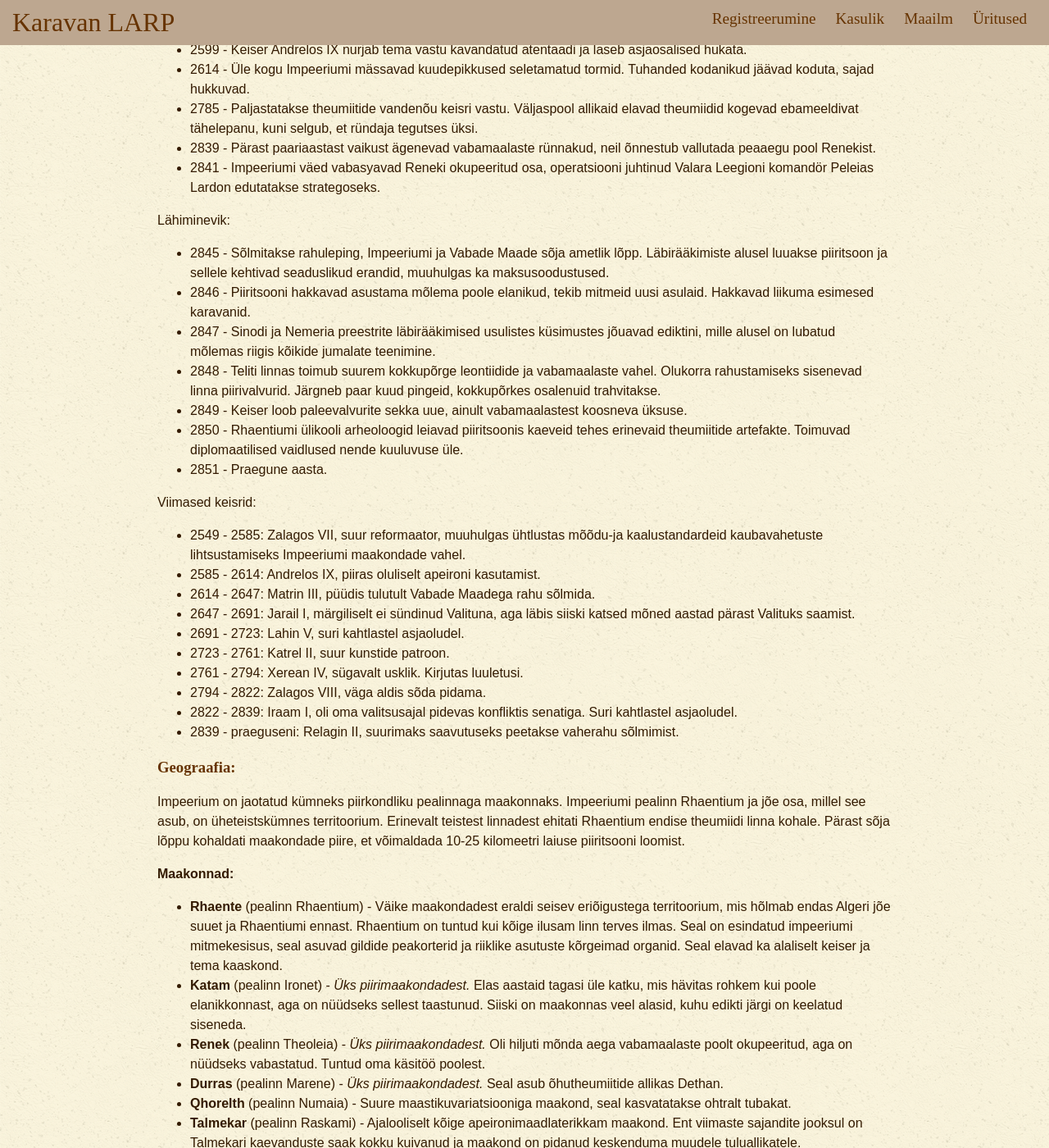
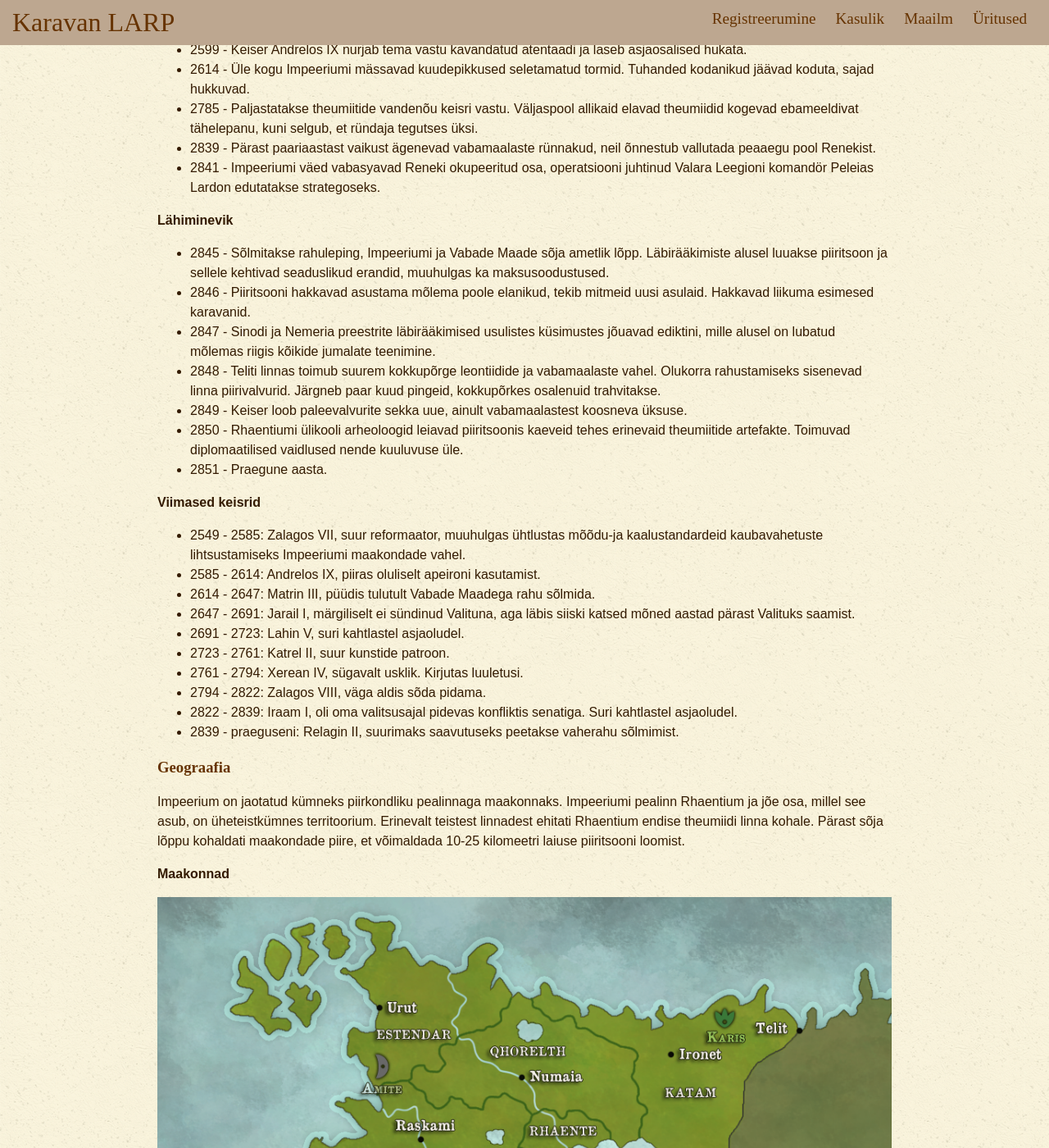
Before and after one commit to karavanlarp/karavanlarp.github.io, a Jekyll site: the page built from est/world/leonte.md, in a window 1280 px wide and 1400 px high, scrolled down 1259 px. Shown: the whole window at 82% size. Built offline with Jekyll 4.4.1, drawn with Linux system fonts in a browser that asks for light colours; some web fonts are replaced; some of the changed text lies outside the part shown.

Commit message:
leonte kaardid

```diff
--- a/est/world/leonte.md
+++ b/est/world/leonte.md
@@ -4,7 +4,7 @@ title: Leonte Impeerium
 ---
 ## Leonte Impeerium
 
-### Üldinfo:
+### Üldinfo
 
 * Pealinn: Rhaentium
 * Pindala: u 2 925 200 ruutkilomeetrit
@@ -59,7 +59,7 @@ Lähiminevik:
 * 2850 - Rhaentiumi ülikooli arheoloogid leiavad piiritsoonis kaeveid tehes erinevaid theumiitide artefakte. Toimuvad diplomaatilised vaidlused nende kuuluvuse üle.
 * 2851 - Praegune aasta.
 
-Viimased keisrid:
+**Viimased keisrid**
 
 * 2549 - 2585: Zalagos VII, suur reformaator, muuhulgas ühtlustas mõõdu-ja kaalustandardeid kaubavahetuste lihtsustamiseks Impeeriumi maakondade vahel.
 * 2585 - 2614: Andrelos IX, piiras oluliselt apeironi kasutamist.
@@ -72,11 +72,13 @@ Viimased keisrid:
 * 2822 - 2839: Iraam I, oli oma valitsusajal pidevas konfliktis senatiga. Suri kahtlastel asjaoludel.
 * 2839 - praeguseni: Relagin II, suurimaks saavutuseks peetakse vaherahu sõlmimist.
 
-### Geograafia:
+### Geograafia
 
-Impeerium on jaotatud kümneks piirkondliku pealinnaga maakonnaks. Impeeriumi pealinn Rhaentium ja jõe osa, millel see asub, on üheteistskümnes territoorium. Erinevalt teistest linnadest ehitati Rhaentium endise theumiidi linna kohale. Pärast sõja lõppu kohaldati maakondade piire, et võimaldada 10-25 kilomeetri laiuse piiritsooni loomist.
+Impeerium on jaotatud kümneks piirkondliku pealinnaga maakonnaks. Impeeriumi pealinn Rhaentium ja jõe osa, millel see asub, on üheteistkümnes territoorium. Erinevalt teistest linnadest ehitati Rhaentium endise theumiidi linna kohale. Pärast sõja lõppu kohaldati maakondade piire, et võimaldada 10-25 kilomeetri laiuse piiritsooni loomist.
 
-**Maakonnad:**
+**Maakonnad**
+
+![Maakonnakaart](https://karavanlarp.github.io/img/map/Leonte_counties.png)
 
 * **Rhaente** (pealinn Rhaentium) - Väike maakondadest eraldi seisev eriõigustega territoorium, mis hõlmab endas Algeri jõe suuet ja Rhaentiumi ennast. Rhaentium on tuntud kui kõige ilusam linn terves ilmas. Seal on esindatud impeeriumi mitmekesisus, seal asuvad gildide peakorterid ja riiklike asutuste kõrgeimad organid. Seal elavad ka alaliselt keiser ja tema kaaskond.
 * **Katam** (pealinn Ironet) - *Üks piirimaakondadest.* Elas aastaid tagasi üle katku, mis hävitas rohkem kui poole elanikkonnast, aga on nüüdseks sellest taastunud. Siiski on maakonnas veel alasid, kuhu edikti järgi on keelatud siseneda.
@@ -90,7 +92,9 @@ Impeerium on jaotatud kümneks piirkondliku pealinnaga maakonnaks. Impeeriumi pe
 * **Kalath** (pealinn Lomor) - Kalathi marmor on tuntud kui kõige eksklusiivsem ja kallim ehitusmaterjal. Sellest on ehitatud keisripalee ja enamus suurtemplitest.
 * **Melmir** (pealinn Aethil) - Tuntud kaunite loodusvaadete poolest; kõige külastatum maakond ja selle tõttu üsnagi rikas. Matk mööda Isera jõge on kuulduste järgi üks kaunimaid kogemusi terves Impeeriumis.
 
-**Muud punktid**:
+**Muud punktid**
+
+![Looduskaart](https://karavanlarp.github.io/img/map/Leonte_counties.png)
 
 * Alger - Impeeriumi pikim jõgi, selle sisemere poolses otsas asub Rhaentium.
 * Allikad - Asuvad üle kogu Impeeriumi. Tuli - Razen, Vesi - Warul, Õhk - Dethan, Maa - Karis, Valgus - Saqad, Vari - Amite
@@ -199,7 +200,7 @@ Kuna Impeeriumis siseelu on üpriski rahulik, pole relvad tavalised. Tavakodanik
 
 Kuigi moroiadel, lagaaridel ja vulveritel on ühiskonnas mõnevõrra erinev positsioon, tuleb ka neid siiski viisakalt kohelda ja see peegeldub ka igapäevases suhtluses. Sama käib theumiitide kohta.
 
-### Kultuur:
+### Kultuur
 
 Leontiidid on väga kultuurne rahvas. Impeerium rahastab iga aasta erinevaid kultuurivaldkondi ning samuti teevad seda ka maakonnad ja linnad.
 
@@ -213,13 +214,13 @@ Tavapärased on ka igasugused festivalid. Neid korraldatakse hea meelega tähist
 
 Peod on üldiselt suured, neid korraldatakse rahvamajades või väljakutel. Nädalalõppudel käiakse ka erinevates tavernades tantsimas või niisama märjukest joomas.
 
-### Majandus:
+### Majandus
 
 Impeeriumi majandust reguleerib tõhusalt suur ametkond, kes saab oma käsud Rhaentiumis asuvalt majandusnõukogult. Majandusnõukogu paneb paika vääringute standardid ja gildide toodangu parameetrid. Impeerium kogub üldiselt kõige pealt mingisuguseid makse; saadyd maksuraha kasutatakse armee ja muude riiklike instantside käigus hoidmiseks ning sellega rahastatakse muuhulgas teede ehitust ja parandust ning muid sujuvaks eluks Impeeriumis vajalikke projekte. Osa maksutulust on määratud erinevate kultuurivaldkondade toetamiseks.
 
 Kui alentid Alentumilt lahkusid, võtsid nad endaga kaasa tomatid, kartulid, kakao, tubaka, kohvi ja värvililled. Neid kõiki kasvatatakse istandustes ja neid tarbitakse ohtralt. Pärast rahulepingu sõlmimist on neist saanud suured ekspordiartiklid Vabadele Maadele. Samuti aretati jumalate õnnistusest saadud viljasorte.
 
-**Raha ja hinnad:**
+**Raha ja hinnad**
 
 Impeeriumis kasutatakse paberraha. Valuutaks on Impeeriumi staurus. Seda on käibel 1, 5, 10, 25, 100, 500 vääringus.
 
@@ -249,7 +250,7 @@ Teenused ja palgad
 * Palgasõduri päevatöö        ~ 10 St
 * Leonte sõduri kuupalk        100 St
 
-### Poliitika:
+### Poliitika
 
 Impeeriumit valitseb ainuisikuliselt keiser. Teda abistavad Valitud.
 
@@ -332,7 +333,7 @@ Maakonnad ja pealinnad:
 * Kalath: 1 652 000, Lomoris 86 000
 * Melmir: 994 000, Aethilis 96 000
 
-### Religioon:
+### Religioon
 
 Religioon on Impeeriumis tähtsal kohal; tänu jumalatele on Impeeriumi olemasolu võimalik, nende õnnistused aitavad sellel õitseda ja needused on kuni hiljutise ajani aidanud vastu seista Vabade Maade rahvaste vastu.
 
@@ -510,7 +511,7 @@ Peale kõige eelmainitu õnnistavad preestrid ka erinevaid esemeid, näiteks amu
 
 Pärast rahu tegemist on põhimõtteliselt lubatud ka Vabade Maade jumalate teenimine, aga üldiselt teevad seda ainult Impeeriumis elavad vabamaalased. Hetkel neil ei ole ametlikke templeid.
 
-### Sõjandus:
+### Sõjandus
 
 Impeeriumil on elukutseline sõjavägi, mille liikmete arv koos piirivalvega on umbes pooleteise miljoni ringis, kuid täpne arv on salastatud. Sõjaväega liitumine on vabatahtlik ja on paljudele võimalus lahkuda lihtsama elu juurest. Liitumisel nõustub isik teenima 30 aastat või kuni surmani. Oma varustuse saab ta sõjaväelt. Pärast 30 aastat on võimalus minna erru ja asuda elama vabalt valitud kohta Impeeriumis, kuhu talle määratakse maatükk. Mitmed aga eelistavad teenimist jätkata.
 
@@ -533,7 +534,7 @@ Suurem osa sõjaväe ja sõdimise printsiipidest on pärandatud edasi Alentumi a
 
 Piirivalvesse saab pürgida sõjaväega liitumisel, sinna valitakse parimad pärast vähemalt aastast teenistusaega. Piirivalve on ainuke üksus, mis pole jaotatud leegioniteks. Enne sõja lõppu oli piirivalve peamine ülesanne takistada mõlemapoolset väiksemat läbirännet. Pärast sõja lõppu on piirivalve peamiseks ülesandeks saanud korra tagamine piirialadel ja seal liikuvate isikute liikumislubade kontrollimine. Piirivalvel on õigus menetleda piirialadel toimunud pisemaid rikkumisi ja arreteerida rängemalt korda rikkunud isikuid. Piirivalve teeb koostööd Vabade Maade esindajatega ning lisaks ainult leontiididest koosnevate gruppide on loodud ka segagruppe, mis tegutsevad peamiselt piirkondades, kus kahe riigi rahvas on kõrvuti, nagu näiteks Areni ja Teliti asulates.
 
-### Ühiskond:
+### Ühiskond
 
 Impeeriumi ühiskond meenutab üldiselt hästi toimivat masinat, kus igaühel on oma koht ja ülesanne. Olulisim on see, kuidas üksikisik saab Impeeriumile kasulik olla ja kui hästi ta teenib keisrit.
 
```
Also changed, not shown: other parts of est/world/leonte.md (+18 -21 lines).
